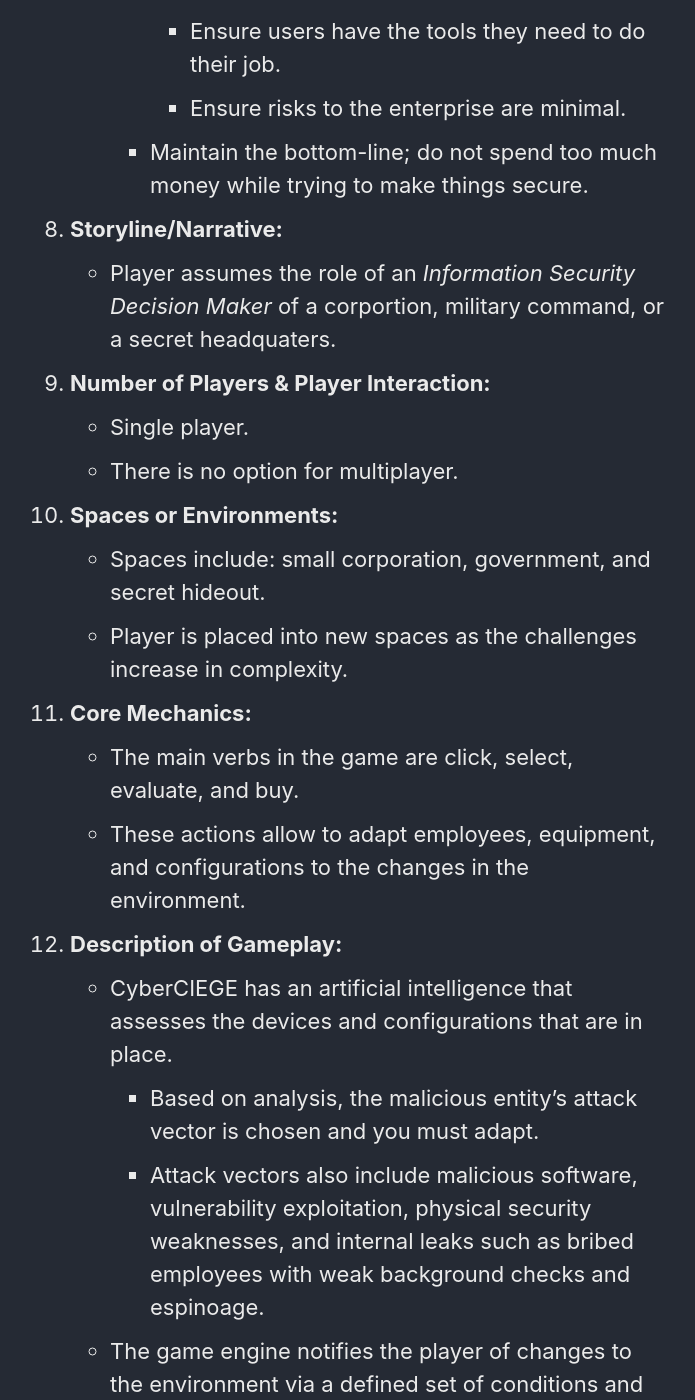
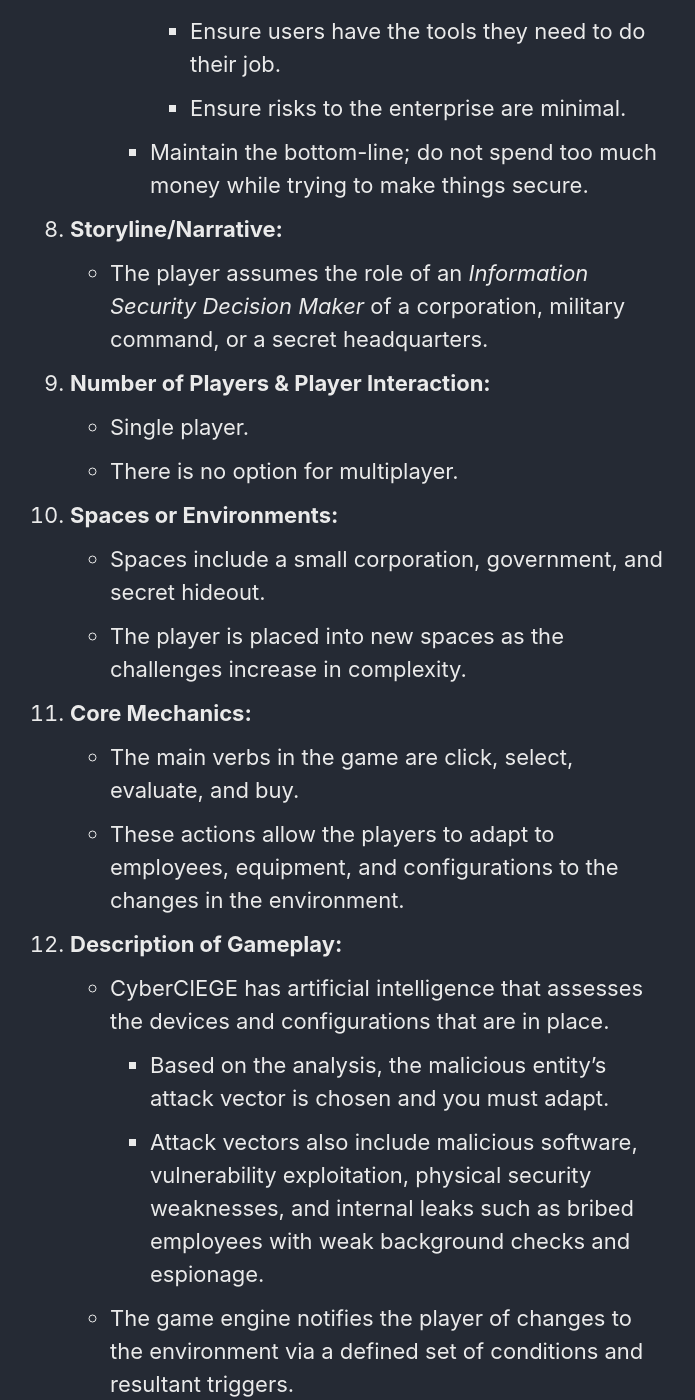
Before and after one commit to VertigoRay/LTEC6800.ray.pillers.us, a Jekyll site: the page built from _pages/assignment2.md, in a window 1280 px wide and 1400 px high, scrolled down 1740 px. Shown: the whole window, without its empty margins (292-987 px from the left). Built offline with Jekyll 4.4.1, drawn with Linux system fonts in a browser that asks for light colours; cached includes are drawn as plain includes; nearby versions of some CDN libraries; some of the changed text lies outside the part shown.

Commit message:
Grammarly fixes

```diff
--- a/_pages/assignment2.md
+++ b/_pages/assignment2.md
@@ -46,65 +46,65 @@
      - Maintain the bottom-line; do not spend too much money while trying to make things secure.
 
 1. **Storyline/Narrative:**
-   - Player assumes the role of an *Information Security Decision Maker* of a corportion, military command, or a secret headquaters.
+   - The player assumes the role of an *Information Security Decision Maker* of a corporation, military command, or a secret headquarters.
 
 1. **Number of Players & Player Interaction:**
    - Single player.
    - There is no option for multiplayer.
 
 1. **Spaces or Environments:**
-   - Spaces include: small corporation, government, and secret hideout.
-   - Player is placed into new spaces as the challenges increase in complexity.
+   - Spaces include a small corporation, government, and secret hideout.
+   - The player is placed into new spaces as the challenges increase in complexity.
 
-2. **Core Mechanics:**
+1. **Core Mechanics:**
    - The main verbs in the game are click, select, evaluate, and buy.
-   - These actions allow to adapt employees, equipment, and configurations to the changes in the environment.
+   - These actions allow the players to adapt to employees, equipment, and configurations to the changes in the environment.
 
-3. **Description of Gameplay:**
-   - CyberCIEGE has an artificial intelligence that assesses the devices and configurations that are in place.
-     - Based on analysis, the malicious entity's attack vector is chosen and you must adapt.
-     - Attack vectors also include malicious software, vulnerability exploitation,  physical security weaknesses, and internal leaks such as bribed employees with weak background checks and espinoage.
+1. **Description of Gameplay:**
+   - CyberCIEGE has artificial intelligence that assesses the devices and configurations that are in place.
+     - Based on the analysis, the malicious entity's attack vector is chosen and you must adapt.
+     - Attack vectors also include malicious software, vulnerability exploitation,  physical security weaknesses, and internal leaks such as bribed employees with weak background checks and espionage.
    - The game engine notifies the player of changes to the environment via a defined set of conditions and resultant triggers.
    - Players are given immediate feedback to their actions through a variety of mechanisms (e.g., bubble speech from characters, screen tickers, pop-up messages, etc.).
 
-4. **Audiovisuals:**
+1. **Audiovisuals:**
    - The graphics and audio are very rudimentary, but that's a given considering the release date of the game.
-   - The interface is a bit cluncky by today's standards.
+   - The interface is a bit clunky by today's standards.
 
-5. **Progression & Levels:**
-   - The game forces players to play the scenarios in order. More dificult scenarios are not unlocked until easier ones are completed successfully.
+1. **Progression & Levels:**
+   - The game forces players to play the scenarios in order. More difficult scenarios are not unlocked until easier ones are completed successfully.
    - New scenarios introduce new concepts and new needs for protecting the enterprise. This adds to the complexity of the environment and requires more time to evaluate.
    - Pop-up messages guide the player to the next actions that are needed to complete the objectives.
 
-6. **Academic Content:**
+1. **Academic Content:**
    - The game provides a tutorial for new content so that self-discovery is not required. However, recalling previously introduced concepts is required; the player is not guided during every step of every objective.
 
-7. **Cognitive Processes Required:**
-   - The player prepare the environment for work.
-   - The player must consider the security concerns while prioritizing risk and productivity.
+1. **Cognitive Processes Required:**
+   - The player prepares the environment for work.
+   - The player must consider security concerns while prioritizing risk and productivity.
    - The player must evaluate possible solutions and consider budget restraints.
    - The player must plan and develop the enterprise's defensive poster.
-   - The player choose appropriate configurations that need to be applied.
+   - The player chooses appropriate configurations that need to be applied.
 
-8. **Learning Theories Embodied:**
-   - *Constructivism*: players are placed in a arranged senarios and are asked to actively create/contruct knowledge by doing things to adapt the a protagonist.
+1. **Learning Theories Embodied:**
+   - *Constructivism*: players are placed in arranged scenarios and are asked to actively create/construct knowledge by doing things to adapt to the protagonist.
 
-9. **Instructional Strategies Incorporated:**
+1. **Instructional Strategies Incorporated:**
    - The player was given carte blanche control over the infrastructure implementations in the environment, aside from the budget. This allows for discovery and several paths to get the desired objective resolution.
    - Students can export their logs for turn-in to a grader. The grader can import the logs and evaluate the strategies that were used to come to a resolution.
    - Scaffolding was provided for educators to design their own scenarios and learning objectives to address ever-changing teaching needs.
 
-10. **Overall Evaluation:**
+1. **Overall Evaluation:**
     - Overall, I felt the game was useful and educational, but it is a bit dry.
-    - While I felt it was very educaitonal, the scenarios needed to be more drawn out and feed into each other to allow for a storyline to occur.
+    - While I felt it was very educational, the scenarios needed to be more drawn out and feed into each other to allow for a storyline to occur.
     - Most of the game was reactionary. I would have liked to see more proactive scenarios addressed.
-    - The game was lacking modern concerns: wireless networks, social networking, privacy (e.g. HIPPA, FERPA), nuclear missle strikes, etc.
+    - The game was lacking modern concerns: wireless networks, social networking, privacy (e.g. HIPPA, FERPA), nuclear missile strikes, etc.
     - The game would benefit from a little modernization.
       - Using the Unity engine would make it cross-platform.
       - Adding a forum for people to post and share content for a modern version of this game would be helpful.
       - Integrated into a reward system and possibly a leader board to allow for social interactions to take place.
 
-11. **Reflection:**
+1. **Reflection:**
 
     I chose this game because I have been an IT professional for over 20 years. As such, I knew I would be able to be critical and judgemental about this game.
 
```
Also changed, not shown: other parts of _pages/assignment2.md (+2 -2 lines).
